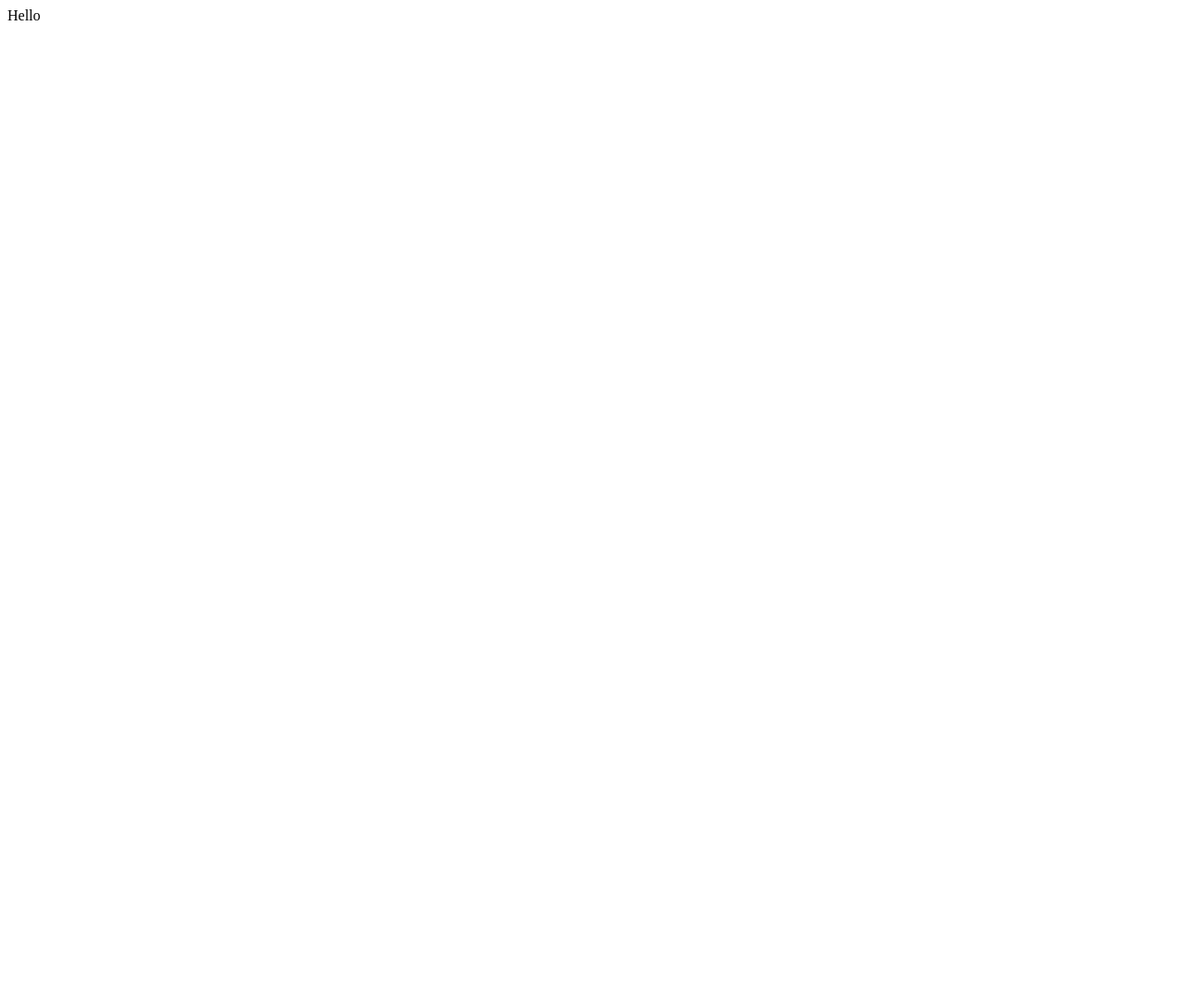
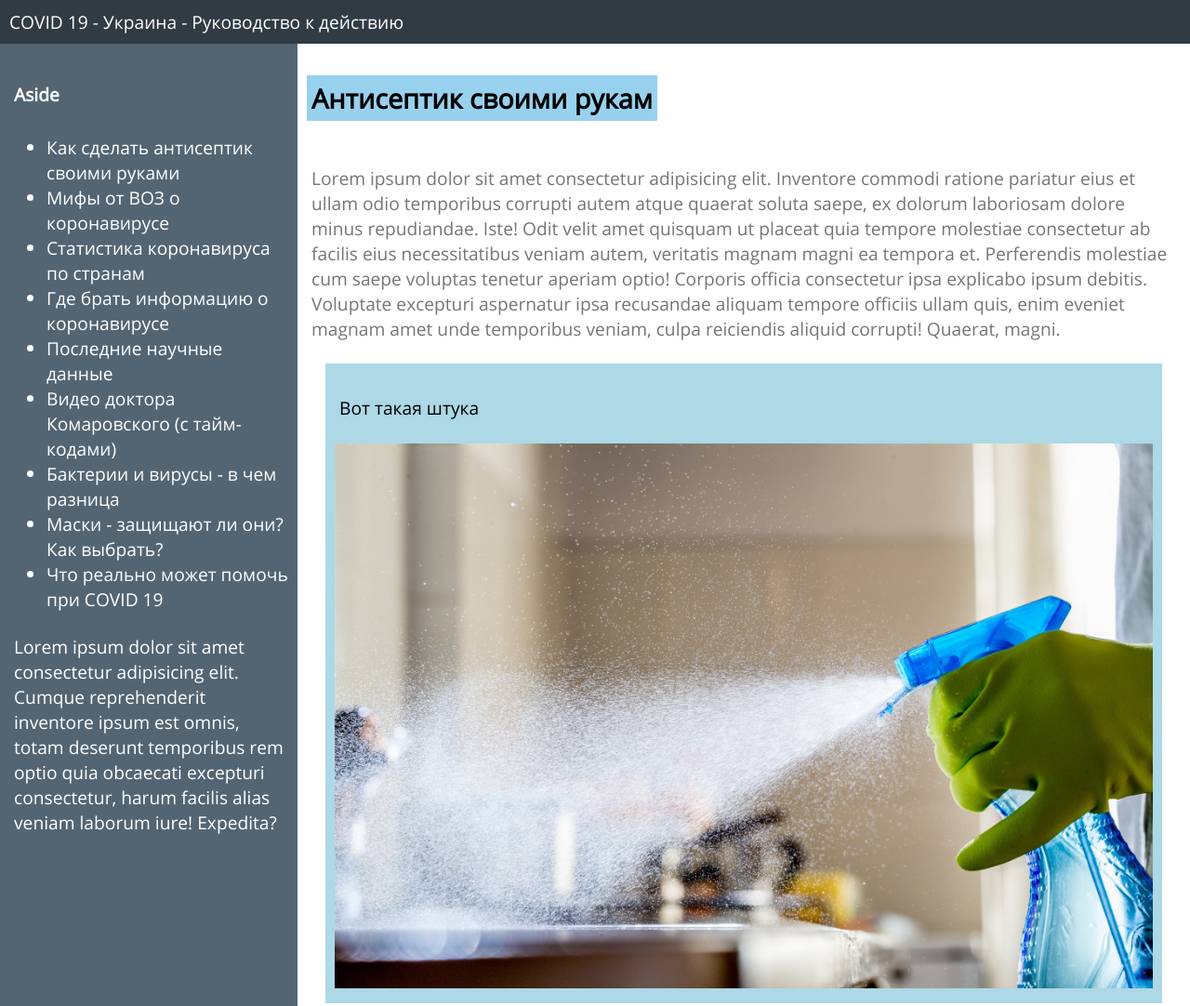
Before and after one commit to Gosafeua/gosafe-2, a plain HTML site: page index.html in a window 1280 px wide. Shown: the top 1082 px of the page at 93% size. Before the commit the page ends 800 px from the top, so only its background shows below. Drawn offline with Linux system fonts and the light colour scheme.

Commit message:
intitial

```diff
--- /dev/null
+++ b/css/fonts.css
@@ -0,0 +1,24 @@
+@font-face {
+	src: url('../fonts/OpenSans-Regular.ttf');
+	font-family: 'OpenSans Regular';
+}
+
+@font-face {
+	src: url('../fonts/OpenSans-Italic.ttf');
+	font-family: 'OpenSans Italic';
+}
+
+@font-face {
+	src: url('../fonts/OpenSans-Bold.ttf');
+	font-family: 'OpenSans Bold';
+}
+
+@font-face {
+	src: url('../fonts/OpenSans-SemiBold.ttf');
+	font-family: 'OpenSans SemiBold';
+}
+
+@font-face {
+	src: url('../fonts/OpenSans-ExtraBold.ttf');
+	font-family: 'OpenSans ExtraBold';
+}
--- /dev/null
+++ b/css/master.css
@@ -0,0 +1,120 @@
+aside, header, footer, article, span {
+  padding: 10px;
+}
+
+html, body {
+  height: 100%;
+  margin: 0;
+}
+
+body {
+  color: white;
+  font-family: 'OpenSans Regular', Helvetica, Arial, sans-serif;
+  font-size: 1.2em;
+  /* line-height: 1.3; */
+  /* max-width: 1249px; */ плохо
+
+}
+
+img {
+  max-width: 100%;
+}
+
+.grid-wrapper {
+  /*changed the height from 100% to auto as the layout breaks when the height of the content 'overflows'.*/
+  height: auto;
+  display: grid;
+  grid-template-columns: 1fr 3fr;
+  grid-template-rows: min-content auto min-content;
+  background-color: white;
+  /* background-color: #FFAFB0; */
+  /* background-color: #354753; */
+}
+
+aside {
+  grid-column: 1/2;
+  grid-row: 2/3;
+  background-color: #536573;
+  /* background-color: #354753; */
+  /* background-color: #5EB7B7; */
+}
+
+header {
+  grid-column: 1/3;
+  grid-row: 1/2;
+  background-color: #303b44;
+  /* background-color: #354753; */
+  /* background-color: #96D1C7; */
+}
+
+footer {
+  grid-column: 1/3;
+  grid-row: 3/4;
+  background-color: #303b44;
+  /* background-color: #96D1C7; */
+}
+
+article {
+  grid-column: 2/3;
+  grid-row: 2/3;
+/*   background-color: #FC7978; */
+  /* border: 1px solid black; */
+  color: rgba(0, 0, 0, 0.54);
+}
+
+
+.flex-wrapper {
+  display: flex;
+}
+
+.image {
+  display: inline-block;
+  /* height: 1500px; */
+  /* margin: 1500px; */
+  background-color: lightblue;
+  flex-grow: 1;
+  margin: 0 20px;
+  color: black;
+  /* padding: 0; */
+  /* my */
+  margin-bottom: 20px;
+}
+
+h1, h4, p {
+  padding: 5px;
+}
+h1 {
+  background-color: #98d1ee;
+  color: black;
+  display: inline-block;
+}
+
+ @media only screen and (max-width: 850px) {
+
+   /*changes to code to arrange aside below article. */
+ .grid-wrapper {
+     display: flex;
+     flex-direction: column;
+   }
+
+   aside {
+     order: 1
+   }
+
+   footer {
+     order: 2;
+   }
+
+   /*end of changes*/
+
+   .flex-wrapper {
+    flex-direction: column;
+  }
+
+   /* .image {
+     margin-bottom: 20px;
+     color: white;
+   } */
+}
+
+/* https://codepen.io/aliceyt/pen/YzzxvNY */
--- a/index.html
+++ b/index.html
@@ -1 +1,52 @@
-Hello
+<!DOCTYPE html>
+<html lang="en">
+
+<head>
+  <meta charset="UTF-8">
+  <meta name="viewport" content="width=device-width, initial-scale=1.0">
+  <meta http-equiv="X-UA-Compatible" content="ie=edge">
+  <link rel="stylesheet" href="css/master.css">
+  <link rel="stylesheet" href="css/fonts.css">
+  <title>Защитные средства 2020</title>
+</head>
+
+<body>
+  <div class="grid-wrapper">
+    <header>
+      COVID 19 - Украина - Руководство к действию
+    </header>
+    <aside>
+      <h4>Aside</h4>
+      <ul>
+        <li>Как сделать антисептик своими руками</li>
+        <li>Мифы от ВОЗ о коронавирусе</li>
+        <li>Статистика коронавируса по странам</li>
+        <li>Где брать информацию о коронавирусе</li>
+        <li>Последние научные данные</li>
+        <li>Видео доктора Комаровского (с тайм-кодами)</li>
+        <li>Бактерии и вирусы - в чем разница</li>
+        <li>Маски - защищают ли они? Как выбрать?</li>
+        <li>Что реально может помочь при COVID 19</li>
+      </ul>
+      <p>Lorem ipsum dolor sit amet consectetur adipisicing elit. Cumque reprehenderit inventore ipsum est omnis, totam deserunt temporibus rem optio quia obcaecati excepturi consectetur, harum facilis alias veniam laborum iure! Expedita?</p>
+    </aside>
+    <article>
+      <h1>Антисептик своими рукам</h1>
+      <p>Lorem ipsum dolor sit amet consectetur adipisicing elit. Inventore commodi ratione pariatur eius et ullam odio temporibus corrupti autem atque quaerat soluta saepe, ex dolorum laboriosam dolore minus repudiandae. Iste! Odit velit amet
+        quisquam ut
+        placeat quia tempore molestiae consectetur ab facilis eius necessitatibus veniam autem, veritatis magnam magni ea tempora et. Perferendis molestiae cum saepe voluptas tenetur aperiam optio! Corporis officia consectetur ipsa explicabo ipsum
+        debitis.
+        Voluptate excepturi aspernatur ipsa recusandae aliquam tempore officiis ullam quis, enim eveniet magnam amet unde temporibus veniam, culpa reiciendis aliquid corrupti! Quaerat, magni.</p>
+      <div class="flex-wrapper">
+        <span class="image">
+          <p>Вот такая штука </p>
+          <img src="img\better-cleaning-coronavirus.jpg" alt="">
+        </span>
+      </div>
+      <p>Lorem ipsum dolor sit amet, consectetur adipisicing elit, sed do eiusmod tempor incididunt ut labore et dolore magna aliqua. Ut enim ad minim veniam, quis nostrud exercitation ullamco laboris nisi ut aliquip ex ea commodo consequat. Duis aute irure dolor in reprehenderit in voluptate velit esse cillum dolore eu fugiat nulla pariatur. Excepteur sint occaecat cupidatat non proident, sunt in culpa qui officia deserunt mollit anim id est laborum.</p>
+    </article>
+    <footer>Footer</footer>
+  </div>
+</body>
+
+</html>
```
Also changed, not shown: fonts/OpenSans-Bold.ttf (added), fonts/OpenSans-ExtraBold.ttf (added), fonts/OpenSans-Italic.ttf (added), fonts/OpenSans-Regular.ttf (added), fonts/OpenSans-SemiBold.ttf (added), img/better-cleaning-coronavirus.jpg (added).
